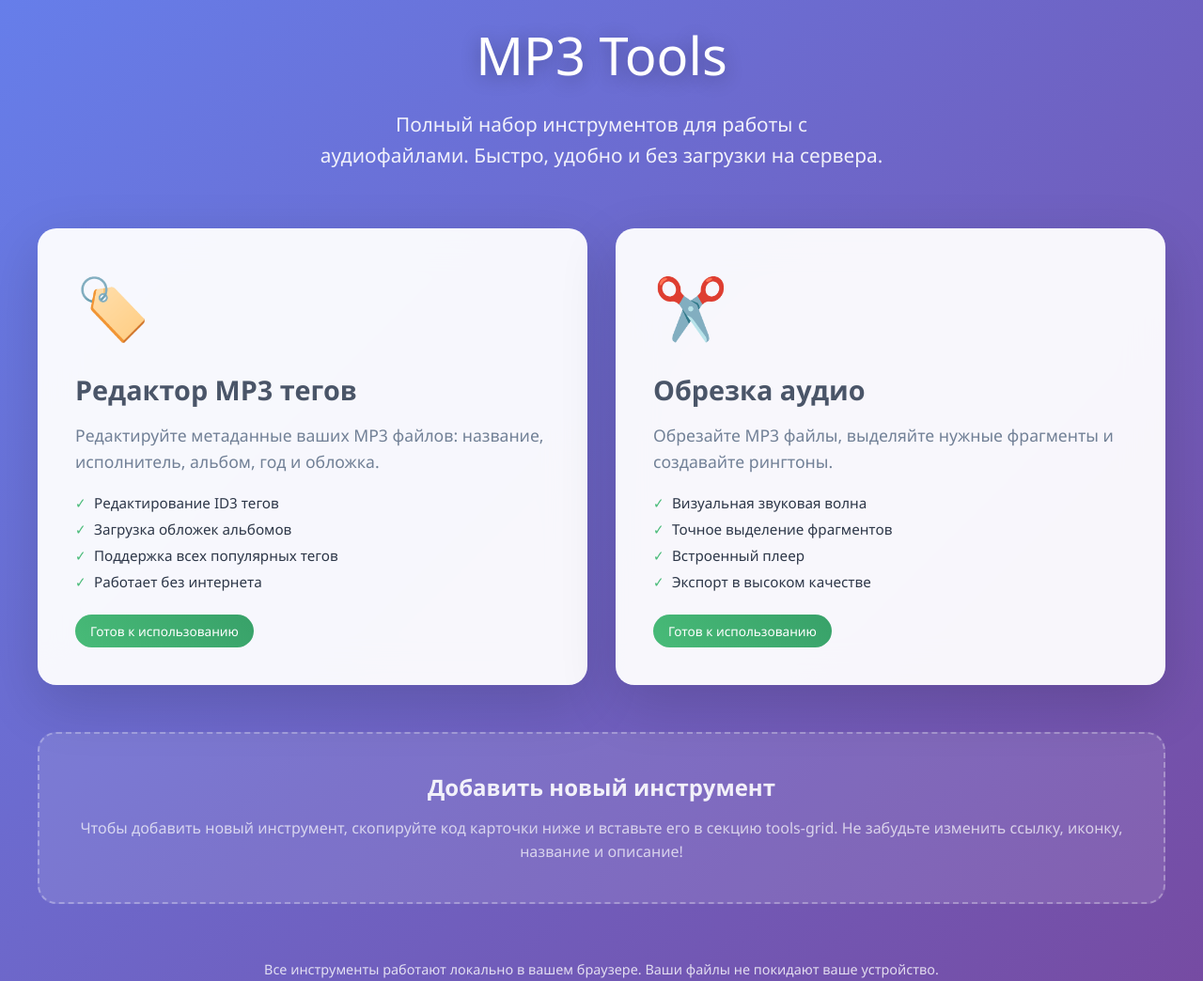
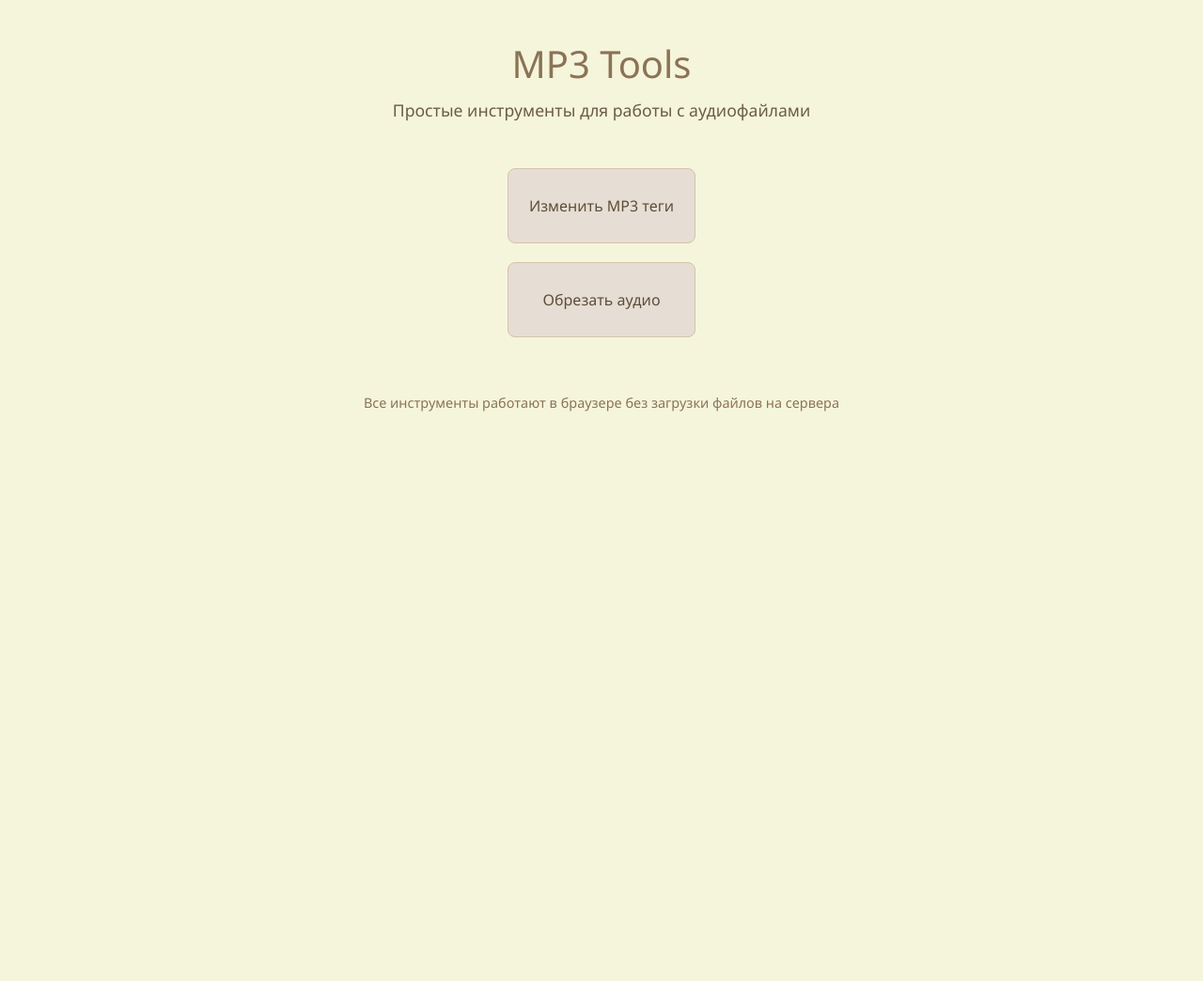
Before and after one commit to DanSQWOZ/MP3MANAGER, a plain HTML site: page index.html in a window 1280 px wide. Shown: the top 1044 px of the page at 94% size. After the commit the page ends 800 px from the top, so only its background shows below. Drawn offline with Linux system fonts and the light colour scheme.

Commit message:
Update index.html

```diff
--- a/index.html
+++ b/index.html
@@ -3,8 +3,23 @@
 <head>
     <meta charset="UTF-8">
     <meta name="viewport" content="width=device-width, initial-scale=1.0">
-    <title>MP3 Tools - Все инструменты для работы с аудио</title>
+    <title>MP3 Tools - Инструменты для аудио</title>
     <style>
+        /* ==========================================
+           💖 НАСТРОЙКИ РАЗМЕРОВ КНОПОК
+           Измените эти значения чтобы изменить размер ВСЕХ кнопок на сайте
+           ========================================== */
+        :root {
+            --button-width: 200px;        /* 💖 ШИРИНА КНОПОК - измените это число */
+            --button-height: 80px;        /* 💖 ВЫСОТА КНОПОК - измените это число */
+            --button-font-size: 16px;     /* 💖 РАЗМЕР ТЕКСТА В КНОПКАХ - измените это число */
+            --button-border-radius: 8px;  /* 💖 СКРУГЛЕНИЕ УГЛОВ КНОПОК - измените это число */
+            --button-gap: 20px;           /* 💖 РАССТОЯНИЕ МЕЖДУ КНОПКАМИ - измените это число */
+        }
+
+        /* ==========================================
+           💖 ОСНОВНЫЕ НАСТРОЙКИ САЙТА
+           ========================================== */
         * {
             margin: 0;
             padding: 0;
@@ -13,330 +28,183 @@
 
         body {
             font-family: 'Segoe UI', Tahoma, Geneva, Verdana, sans-serif;
-            background: linear-gradient(135deg, #667eea 0%, #764ba2 100%);
+            background-color: #f5f5dc; /* Бежевый фон */
+            color: #5d4e37; /* Темно-бежевый текст */
             min-height: 100vh;
-            padding: 20px;
+            padding: 40px 20px;
         }
 
         .container {
-            max-width: 1200px;
+            max-width: 800px;
             margin: 0 auto;
         }
 
+        /* ==========================================
+           💖 ЗАГОЛОВОК САЙТА
+           ========================================== */
         .header {
             text-align: center;
-            margin-bottom: 60px;
-            color: white;
+            margin-bottom: 50px;
         }
 
         .header h1 {
-            font-size: 3.5rem;
+            font-size: 2.5rem;
+            color: #8b7355; /* Средне-бежевый */
+            margin-bottom: 10px;
             font-weight: 300;
-            margin-bottom: 20px;
-            text-shadow: 0 4px 20px rgba(0, 0, 0, 0.3);
         }
 
         .header p {
-            font-size: 1.3rem;
-            opacity: 0.9;
-            max-width: 600px;
+            font-size: 1.1rem;
+            color: #6b5b47; /* Темно-бежевый */
+            max-width: 500px;
             margin: 0 auto;
-            line-height: 1.6;
         }
 
-        .tools-grid {
-            display: grid;
-            grid-template-columns: repeat(auto-fit, minmax(350px, 1fr));
-            gap: 30px;
-            margin-bottom: 50px;
+        /* ==========================================
+           💖 КОНТЕЙНЕР ДЛЯ КНОПОК
+           ========================================== */
+        .tools-container {
+            display: flex;
+            flex-direction: column;
+            align-items: center;
+            gap: var(--button-gap); /* Используем переменную для расстояния */
         }
 
-        /* 💖 СТИЛЬ КАРТОЧЕК ИНСТРУМЕНТОВ - здесь можно менять внешний вид */
-        .tool-card {
-            background: rgba(255, 255, 255, 0.95);
-            backdrop-filter: blur(20px);
-            border-radius: 20px;
-            padding: 40px;
-            box-shadow: 0 20px 60px rgba(0, 0, 0, 0.15);
-            transition: all 0.4s ease;
-            cursor: pointer;
+        /* ==========================================
+           💖 СТИЛИ КНОПОК - ВСЕ РАЗМЕРЫ БЕРУТСЯ ИЗ ПЕРЕМЕННЫХ ВЫШЕ
+           ========================================== */
+        .tool-button {
+            display: block;
+            width: var(--button-width);     /* 💖 Ширина из переменной */
+            height: var(--button-height);  /* 💖 Высота из переменной */
+            background-color: #e6ddd4;     /* Светло-бежевый фон */
+            color: #5d4e37;                /* Темно-бежевый текст */
             text-decoration: none;
-            color: inherit;
-            position: relative;
-            overflow: hidden;
+            border: 1px solid #d4c4a8;     /* Бежевая граница */
+            border-radius: var(--button-border-radius); /* 💖 Скругление из переменной */
+            font-size: var(--button-font-size);         /* 💖 Размер текста из переменной */
+            font-weight: 500;
+            transition: all 0.3s ease;
+
+            /* Центрирование текста */
+            display: flex;
+            align-items: center;
+            justify-content: center;
+            text-align: center;
         }
 
-        .tool-card::before {
-            content: '';
-            position: absolute;
-            top: 0;
-            left: -100%;
-            width: 100%;
-            height: 100%;
-            background: linear-gradient(90deg, transparent, rgba(255, 255, 255, 0.4), transparent);
-            transition: left 0.6s ease;
+        .tool-button:hover {
+            background-color: #ddd0c0;     /* Темнее при наведении */
+            border-color: #c4a484;
+            transform: translateY(-2px);   /* Легкий подъем */
+            box-shadow: 0 4px 12px rgba(93, 78, 55, 0.1);
         }
 
-        .tool-card:hover::before {
-            left: 100%;
+        .tool-button:active {
+            transform: translateY(0);      /* Убираем подъем при нажатии */
         }
 
-        .tool-card:hover {
-            transform: translateY(-10px) scale(1.02);
-            box-shadow: 0 30px 80px rgba(0, 0, 0, 0.25);
-        }
-
-        .tool-icon {
-            font-size: 4rem;
-            margin-bottom: 25px;
-            display: block;
-        }
-
-        .tool-title {
-            font-size: 1.8rem;
-            font-weight: 600;
-            color: #4a5568;
-            margin-bottom: 15px;
-        }
-
-        .tool-description {
-            color: #718096;
-            font-size: 1.1rem;
-            line-height: 1.6;
-            margin-bottom: 20px;
-        }
-
-        .tool-features {
-            list-style: none;
-            margin-bottom: 25px;
-        }
-
-        .tool-features li {
-            color: #2d3748;
-            font-size: 0.95rem;
-            margin-bottom: 8px;
-            padding-left: 20px;
-            position: relative;
-        }
-
-        .tool-features li::before {
-            content: '✓';
-            position: absolute;
-            left: 0;
-            color: #48bb78;
-            font-weight: bold;
-        }
-
-        .tool-status {
-            display: inline-block;
-            background: linear-gradient(45deg, #48bb78, #38a169);
-            color: white;
-            padding: 8px 16px;
-            border-radius: 20px;
-            font-size: 0.85rem;
-            font-weight: 500;
-        }
-
-        /* Добавляем секцию для новых инструментов */
-        .add-tool-section {
-            background: rgba(255, 255, 255, 0.1);
-            border: 2px dashed rgba(255, 255, 255, 0.3);
-            border-radius: 20px;
-            padding: 40px;
-            text-align: center;
-            color: white;
-            margin-top: 30px;
-        }
-
-        .add-tool-section h3 {
-            font-size: 1.5rem;
-            margin-bottom: 15px;
-            opacity: 0.9;
-        }
-
-        .add-tool-section p {
-            font-size: 1rem;
-            opacity: 0.7;
-            line-height: 1.6;
-        }
-
+        /* ==========================================
+           💖 ПОДВАЛ САЙТА
+           ========================================== */
         .footer {
             text-align: center;
             margin-top: 60px;
-            color: rgba(255, 255, 255, 0.8);
+            color: #8b7355;
             font-size: 0.9rem;
         }
 
-        /* Мобильная адаптация */
+        /* ==========================================
+           💖 АДАПТАЦИЯ ПОД МОБИЛЬНЫЕ УСТРОЙСТВА
+           ========================================== */
         @media (max-width: 768px) {
+            /* На мобильных устройствах кнопки становятся уже */
+            :root {
+                --button-width: 70vw;      /* 💖 На мобильном 70% ширины экрана */
+                --button-height: 70px;     /* 💖 Чуть меньше высота на мобильном */
+                --button-font-size: 15px;  /* 💖 Чуть меньше текст на мобильном */
+            }
+
             .header h1 {
-                font-size: 2.5rem;
+                font-size: 2rem;
             }
 
             .header p {
-                font-size: 1.1rem;
-            }
-
-            .tools-grid {
-                grid-template-columns: 1fr;
-                gap: 20px;
-            }
-
-            .tool-card {
-                padding: 30px 25px;
-            }
-
-            .tool-icon {
-                font-size: 3rem;
-            }
-
-            .tool-title {
-                font-size: 1.5rem;
+                font-size: 1rem;
             }
         }
 
-        /* Анимации загрузки */
-        .tool-card {
-            animation: fadeInUp 0.6s ease-out;
-        }
-
-        .tool-card:nth-child(1) { animation-delay: 0.1s; }
-        .tool-card:nth-child(2) { animation-delay: 0.2s; }
-        .tool-card:nth-child(3) { animation-delay: 0.3s; }
-        .tool-card:nth-child(4) { animation-delay: 0.4s; }
-
-        @keyframes fadeInUp {
-            from {
-                opacity: 0;
-                transform: translateY(30px);
-            }
-            to {
-                opacity: 1;
-                transform: translateY(0);
+        @media (max-width: 480px) {
+            :root {
+                --button-height: 60px;     /* 💖 Еще меньше на маленьких экранах */
+                --button-font-size: 14px;  /* 💖 Еще меньше текст */
             }
         }
     </style>
 </head>
 <body>
     <div class="container">
-        <!-- Заголовок сайта -->
+        <!-- Заголовок -->
         <header class="header">
             <h1>MP3 Tools</h1>
-            <p>Полный набор инструментов для работы с аудиофайлами. Быстро, удобно и без загрузки на сервера.</p>
+            <p>Простые инструменты для работы с аудиофайлами</p>
         </header>
 
-        <!-- Сетка с инструментами -->
-        <div class="tools-grid" id="toolsGrid">
-
-            <!-- 💖 КАРТОЧКА 1: Редактор тегов - ЗДЕСЬ ВСТАВЬ ССЫЛКУ НА ПЕРВЫЙ САЙТ -->
-            <a href="ССЫЛКА_НА_РЕДАКТОР_ТЕГОВ" class="tool-card" target="_blank">
-                <div class="tool-icon">🏷️</div>
-                <h2 class="tool-title">Редактор MP3 тегов</h2>
-                <p class="tool-description">
-                    Редактируйте метаданные ваших MP3 файлов: название, исполнитель, альбом, год и обложка.
-                </p>
-                <ul class="tool-features">
-                    <li>Редактирование ID3 тегов</li>
-                    <li>Загрузка обложек альбомов</li>
-                    <li>Поддержка всех популярных тегов</li>
-                    <li>Работает без интернета</li>
-                </ul>
-                <span class="tool-status">Готов к использованию</span>
+        <!-- Кнопки инструментов -->
+        <div class="tools-container">
+            <!-- 💖 КНОПКА 1 - ЗДЕСЬ ВСТАВЬТЕ ССЫЛКУ НА РЕДАКТОР ТЕГОВ -->
+            <a href="ССЫЛКА_НА_РЕДАКТОР_ТЕГОВ" class="tool-button" target="_blank">
+                Изменить MP3 теги
             </a>
 
-            <!-- 💖 КАРТОЧКА 2: Обрезка аудио - ЗДЕСЬ ВСТАВЬ ССЫЛКУ НА ВТОРОЙ САЙТ -->
-            <a href="ССЫЛКА_НА_ОБРЕЗКУ_АУДИО" class="tool-card" target="_blank">
-                <div class="tool-icon">✂️</div>
-                <h2 class="tool-title">Обрезка аудио</h2>
-                <p class="tool-description">
-                    Обрезайте MP3 файлы, выделяйте нужные фрагменты и создавайте рингтоны.
-                </p>
-                <ul class="tool-features">
-                    <li>Визуальная звуковая волна</li>
-                    <li>Точное выделение фрагментов</li>
-                    <li>Встроенный плеер</li>
-                    <li>Экспорт в высоком качестве</li>
-                </ul>
-                <span class="tool-status">Готов к использованию</span>
+            <!-- 💖 КНОПКА 2 - ЗДЕСЬ ВСТАВЬТЕ ССЫЛКУ НА ОБРЕЗКУ АУДИО -->
+            <a href="ССЫЛКА_НА_ОБРЕЗКУ_АУДИО" class="tool-button" target="_blank">
+                Обрезать аудио
             </a>
 
-        </div>
+            <!-- 💖 ДОБАВЛЕНИЕ НОВЫХ КНОПОК:
+                 Скопируйте любую кнопку выше и вставьте сюда.
+                 Измените ссылку в href="" и текст между тегами <a> и </a>
 
-        <!-- 💖 СЕКЦИЯ ДЛЯ ДОБАВЛЕНИЯ НОВЫХ ИНСТРУМЕНТОВ -->
-        <div class="add-tool-section">
-            <h3>Добавить новый инструмент</h3>
-            <p>
-                Чтобы добавить новый инструмент, скопируйте код карточки ниже и вставьте его в секцию tools-grid.
-                Не забудьте изменить ссылку, иконку, название и описание!
-            </p>
+                 ПРИМЕР:
+                 <a href="ССЫЛКА_НА_НОВЫЙ_ИНСТРУМЕНТ" class="tool-button" target="_blank">
+                     Название нового инструмента
+                 </a>
+            -->
+
         </div>
 
         <!-- Подвал -->
         <footer class="footer">
-            <p>Все инструменты работают локально в вашем браузере. Ваши файлы не покидают ваше устройство.</p>
+            <p>Все инструменты работают в браузере без загрузки файлов на сервера</p>
         </footer>
     </div>
 
-    <!-- 💖 JAVASCRIPT КОД ДЛЯ ДОБАВЛЕНИЯ НОВЫХ ИНСТРУМЕНТОВ -->
     <script>
-        // 💖 ФУНКЦИЯ ДЛЯ ДОБАВЛЕНИЯ НОВОГО ИНСТРУМЕНТА
-        function addNewTool(toolData) {
-            const toolsGrid = document.getElementById('toolsGrid');
+        /* ==========================================
+           💖 JAVASCRIPT ДЛЯ ДОБАВЛЕНИЯ НОВЫХ КНОПОК
+           ========================================== */
 
-            const toolCard = document.createElement('a');
-            toolCard.href = toolData.link; // 💖 ССЫЛКА НА ИНСТРУМЕНТ
-            toolCard.className = 'tool-card';
-            toolCard.target = '_blank';
+        function addNewButton(link, text) {
+            const container = document.querySelector('.tools-container');
+            const button = document.createElement('a');
 
-            toolCard.innerHTML = `
-                <div class="tool-icon">${toolData.icon}</div> <!-- 💖 ИКОНКА ИНСТРУМЕНТА -->
-                <h2 class="tool-title">${toolData.title}</h2> <!-- 💖 НАЗВАНИЕ ИНСТРУМЕНТА -->
-                <p class="tool-description">${toolData.description}</p> <!-- 💖 ОПИСАНИЕ ИНСТРУМЕНТА -->
-                <ul class="tool-features">
-                    ${toolData.features.map(feature => `<li>${feature}</li>`).join('')} <!-- 💖 СПИСОК ВОЗМОЖНОСТЕЙ -->
-                </ul>
-                <span class="tool-status">${toolData.status}</span> <!-- 💖 СТАТУС ИНСТРУМЕНТА -->
-            `;
+            button.href = link;                    // 💖 Ссылка на инструмент
+            button.className = 'tool-button';     // CSS класс
+            button.target = '_blank';             // Открывать в новой вкладке
+            button.textContent = text;            // 💖 Текст кнопки
 
-            toolsGrid.appendChild(toolCard);
+            container.appendChild(button);
         }
 
-        // 💖 ПРИМЕР ДОБАВЛЕНИЯ НОВОГО ИНСТРУМЕНТА (раскомментируйте и измените данные)
-        /*
-        addNewTool({
-            link: 'ССЫЛКА_НА_ВАШ_НОВЫЙ_ИНСТРУМЕНТ', // 💖 СЮДА ВСТАВЬТЕ ССЫЛКУ
-            icon: '🎵', // 💖 СЮДА ВСТАВЬТЕ ЭМОДЗИ-ИКОНКУ
-            title: 'Название инструмента', // 💖 СЮДА НАЗВАНИЕ
-            description: 'Описание того, что делает ваш инструмент', // 💖 СЮДА ОПИСАНИЕ
-            features: [ // 💖 СЮДА СПИСОК ВОЗМОЖНОСТЕЙ
-                'Первая возможность',
-                'Вторая возможность',
-                'Третья возможность',
-                'Четвертая возможность'
-            ],
-            status: 'Готов к использованию' // 💖 СЮДА СТАТУС
-        });
-        */
+        // 💖 ПРИМЕР ИСПОЛЬЗОВАНИЯ (раскомментируйте и измените):
+        // addNewButton('ССЫЛКА_НА_ИНСТРУМЕНТ', 'Название инструмента');
 
-        // 💖 ВЫ МОЖЕТЕ ДОБАВИТЬ СКОЛЬКО УГОДНО ТАКИХ ВЫЗОВОВ ФУНКЦИИ addNewTool()
-
-        // Анимация появления при загрузке
-        window.addEventListener('load', function() {
-            document.querySelectorAll('.tool-card').forEach((card, index) => {
-                card.style.animationDelay = (index * 0.1) + 's';
-            });
-        });
-
-        // Эффект наведения с звуком (по желанию)
-        document.querySelectorAll('.tool-card').forEach(card => {
-            card.addEventListener('mouseenter', function() {
-                this.style.transform = 'translateY(-10px) scale(1.02)';
-            });
-
-            card.addEventListener('mouseleave', function() {
-                this.style.transform = 'translateY(0) scale(1)';
-            });
-        });
+        // 💖 МОЖНО ДОБАВИТЬ СКОЛЬКО УГОДНО:
+        // addNewButton('ссылка1', 'Инструмент 1');
+        // addNewButton('ссылка2', 'Инструмент 2');
+        // addNewButton('ссылка3', 'Инструмент 3');
     </script>
 </body>
 </html>
```
